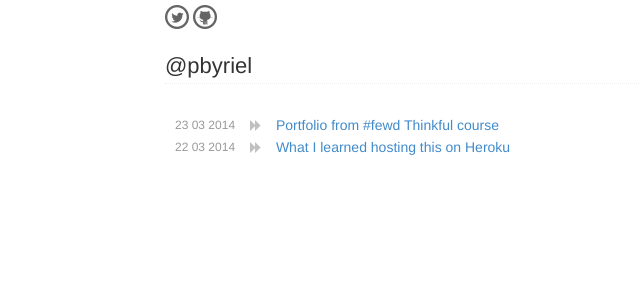
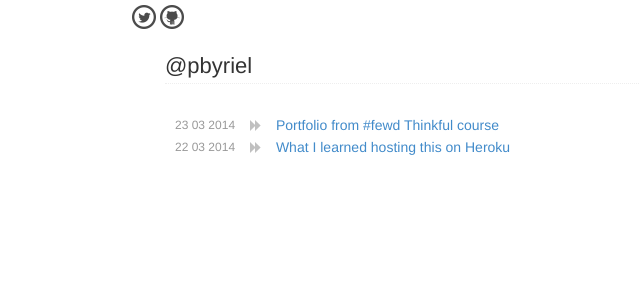
Before and after one commit to pbyriel/web, a PHP site: page /index.php in a window 1280 px wide. Shown: the top 300 px of the page, without its empty margins (165-805 px from the left). Run offline with PHP 8.4, Linux system fonts and the light colour scheme; some libraries are stand-ins or nearby versions.

Commit message:
Changed icon positions

```diff
--- a/css/main.css
+++ b/css/main.css
@@ -4,6 +4,7 @@
 
 .social {
     position: relative;
+    left: -33px;
     top: 5px;}
 .social a:hover {
     text-decoration: none;}
@@ -20,7 +21,7 @@ border-bottom: 1px dotted #eee;}
   float: right; }
 .header img {
       width: 24px;
-    opacity: 0.6; }
+    opacity: 0.7; }
 .header img:hover {
     opacity: 1;}
 
```
